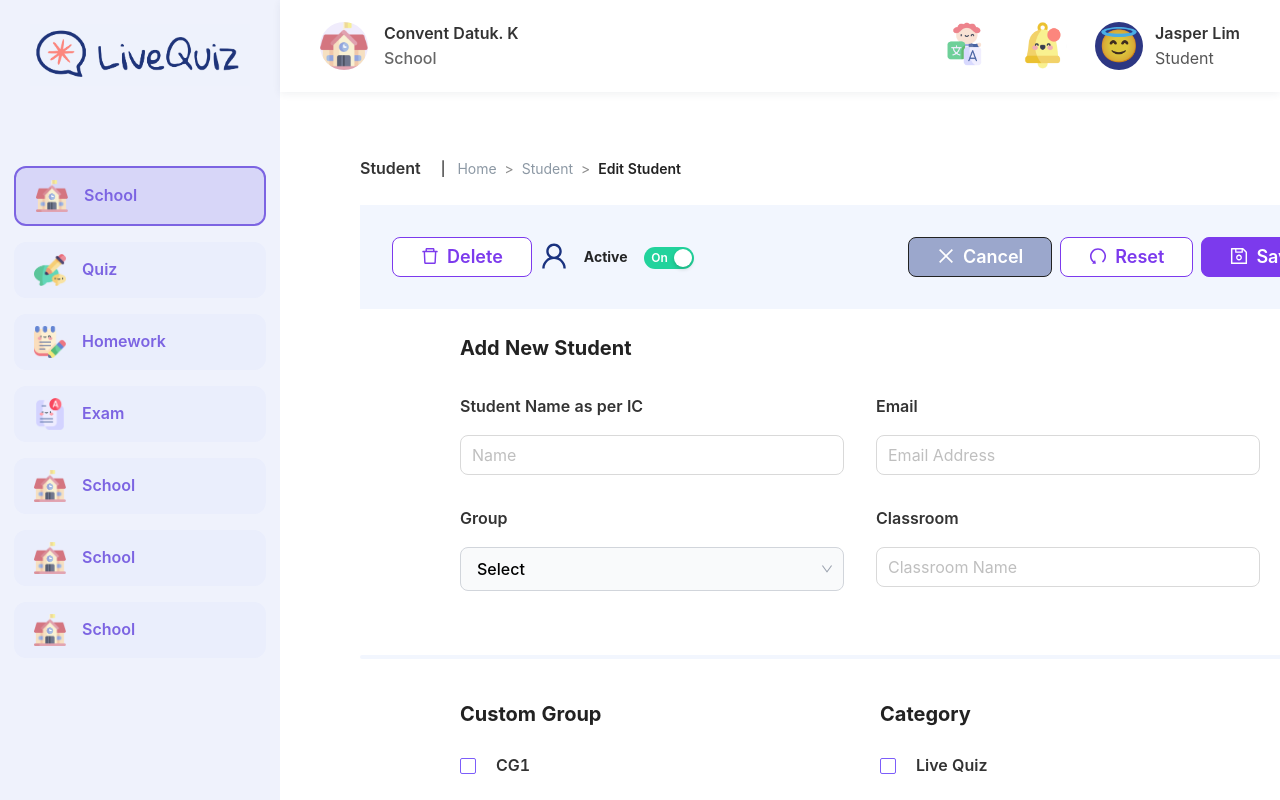
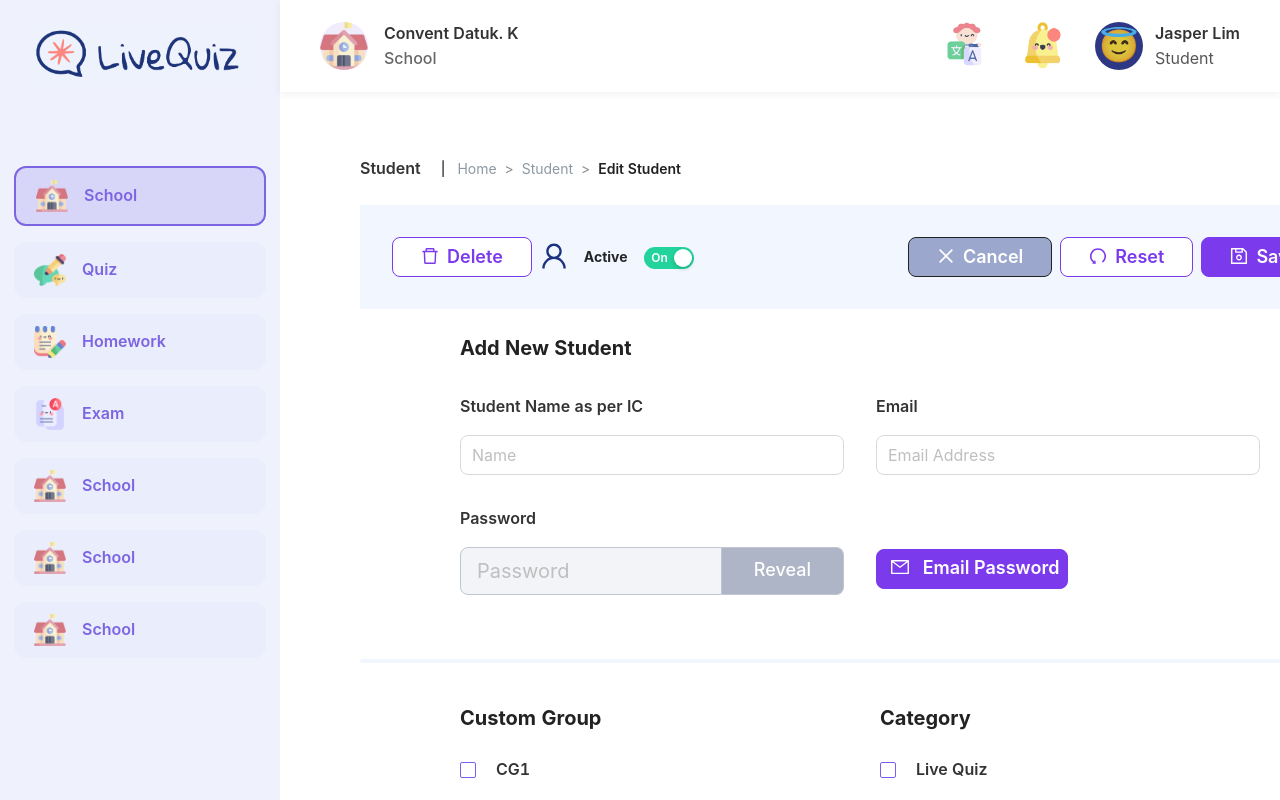
Before and after one commit to zainal-anhsin/ikeyquiz, a React (Create React App) app: page /student/edit-student in a window 1280 px wide. Shown: the top 800 px of the page. Built offline with nearby package versions, Linux system fonts and the light colour scheme.

Commit message:
complete edit student page

```diff
--- a/src/components/common/Form/Form.tsx
+++ b/src/components/common/Form/Form.tsx
@@ -1,7 +1,7 @@
-import React from 'react';
+import React, { useState } from 'react';
 import { FormProps } from 'antd/lib/form';
 import { StyledForm, StyledInput, StyledPasswordInput } from './Form.styles';
-import { Form as AntForm } from 'antd';
+import { Form as AntForm, Input } from 'antd';
 import { SectionTitle } from '../Text/Text';
 
 interface CustomFormProps extends FormProps {
@@ -29,3 +29,53 @@ FormItem.useStatus = AntForm.Item.useStatus;
 
 export const FormInput = StyledInput;
 FormInput.Password = StyledPasswordInput;
+
+export const PasswordRevealInput: React.FC<{
+  value?: string;
+  onChange?: (e: React.ChangeEvent<HTMLInputElement>) => void;
+  placeholder?: string;
+  style?: React.CSSProperties;
+}> = ({ value, onChange, placeholder, style }) => {
+  const [revealed, setRevealed] = useState(false);
+  return (
+    <div style={{ display: "flex", alignItems: "center", width: "100%" }}>
+      <Input
+        type={revealed ? "text" : "password"}
+        value={value}
+        onChange={onChange}
+        placeholder={placeholder}
+        style={{
+          border: "1px solid #bfc6d1",
+          borderRadius: "8px 0 0 8px",
+          background: "#f2f4f8",
+          fontSize: 20,
+          padding: "12px 16px",
+          flex: 1,
+          height: 48,
+          ...style,
+        }}
+        autoComplete="off"
+      />
+      <button
+        type="button"
+        onClick={() => setRevealed((r) => !r)}
+        style={{
+          height: 48,
+          border: "1px solid #bfc6d1",
+          borderLeft: "none",
+          borderRadius: "0 8px 8px 0",
+          background: "#aeb5c6",
+          color: "#fff",
+          fontWeight: 500,
+          fontSize: 18,
+          padding: "0 32px",
+          cursor: "pointer",
+          outline: "none",
+          transition: "background 0.2s",
+        }}
+      >
+        {revealed ? "Unreveal" : "Reveal"}
+      </button>
+    </div>
+  );
+};
--- a/src/pages/themepage/page.tsx
+++ b/src/pages/themepage/page.tsx
@@ -17,7 +17,7 @@ import {
   SidebarLabel,
   MetaText,
 } from "../../components/common/Text/Text";
-import { Form, FormItem, FormInput } from "../../components/common/Form/Form";
+import { Form, FormItem, FormInput, PasswordRevealInput } from "../../components/common/Form/Form";
 import {
   DropdownPurple,
   DropdownGrey,
@@ -73,6 +73,15 @@ const ThemePage = () => {
           </FormItem>
           <FormItem label="Nickname" name="nickname">
             <FormInput placeholder="Enter nickname" />
+          </FormItem>
+        </Form>
+      </Card>
+
+      {/* Password Reveal Example Section */}
+      <Card title="Password Reveal Example" style={{ marginBottom: "24px" }}>
+        <Form layout="vertical" style={{ maxWidth: 500 }}>
+          <FormItem label="Password" name="password">
+            <PasswordRevealInput placeholder="Password" />
           </FormItem>
         </Form>
       </Card>
--- a/src/student/editStudent/page.tsx
+++ b/src/student/editStudent/page.tsx
@@ -6,9 +6,11 @@ import {
   CloseOutlined,
   DeleteOutlined,
   UserOutlined,
+  MailOutlined,
 } from "@ant-design/icons";
 import { Form, FormItem, FormInput } from "../../components/common/Form/Form";
 import { HeadingLg, SectionTitle } from "../../components/common/Text/Text";
+import { PasswordRevealInput } from "../../components/common/Form/Form";
 import {
   DropdownGrey,
   DropdownOption,
@@ -141,18 +143,26 @@ const EditStudent = () => {
           </Row>
           <Row gutter={32}>
             <Col span={12}>
-              <FormItem label="Group" name="group">
-                <DropdownGrey placeholder="Select">
-                  <DropdownOption value="A">Group A</DropdownOption>
-                  <DropdownOption value="B">Group B</DropdownOption>
-                  <DropdownOption value="C">Group C</DropdownOption>
-                </DropdownGrey>
+              <FormItem label="Password" name="password">
+                <PasswordRevealInput placeholder="Password" />
               </FormItem>
             </Col>
             <Col span={12}>
-              <FormItem label="Classroom" name="classroom">
-                <FormInput placeholder="Classroom Name" />
-              </FormItem>
+              <ButtonMediumWhitePurple
+                style={{
+                  width: "50%",
+                  marginTop: 50,
+                  background: "#7c3aed",
+                  color: "white",
+                }}
+              >
+                <MailOutlined
+                  onPointerEnterCapture={undefined}
+                  onPointerLeaveCapture={undefined}
+                  style={{ marginRight: 6, marginLeft: 6 }}
+                />
+                Email Password
+              </ButtonMediumWhitePurple>
             </Col>
           </Row>
         </Form>
@@ -223,7 +233,7 @@ const EditStudent = () => {
 
         <Divider />
 
-      {/* Group and Classroom section */}
+        {/* Group and Classroom section */}
         <Form style={{ maxWidth: "800px", marginTop: 32 }}>
           <Row gutter={32}>
             <Col span={12}>
@@ -244,7 +254,6 @@ const EditStudent = () => {
         </Form>
 
         <Divider />
-
       </div>
     </div>
   );
```
